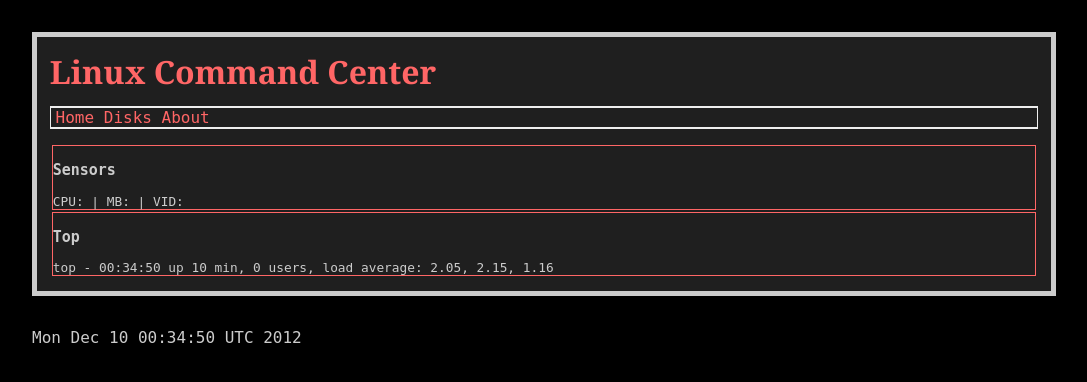
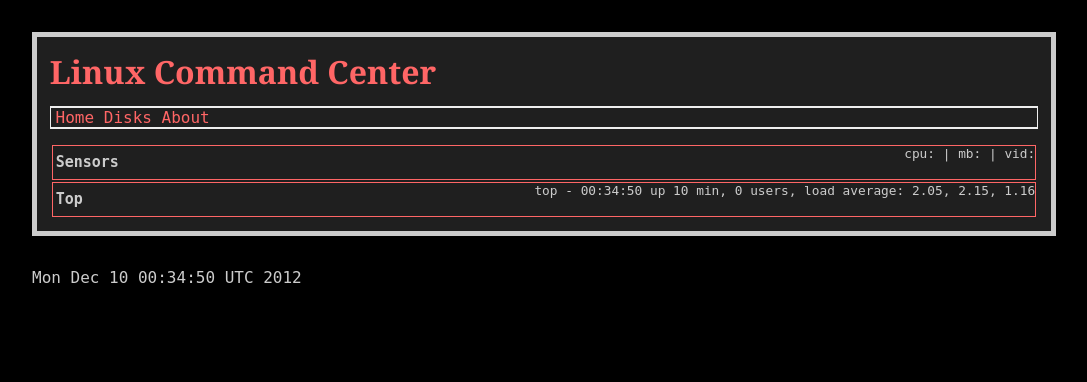
Before and after one commit to johntcaldas/CommandCenter, a Flask app: template templates/main.html in a window 1280 px wide. Shown: the top 382 px of the page, without its empty margins (96-1183 px from the left). Run offline with Flask 2, Linux system fonts and the light colour scheme; the template is opened without the code that fills it, so the values that code supplies are empty; some libraries are stand-ins or nearby versions.

Commit message:
Float the header data snippets to the right.

```diff
--- a/static/js/sensors.js
+++ b/static/js/sensors.js
@@ -43,9 +43,9 @@ function Home() {
     this.placeSensorDataOnPage = function() {
 
         // Create the clickable header.
-        m_sensorHeaderDiv.html("CPU: " + "<span class=green>" + m_sensorData['cpu_temp'] + "</span> | " +
-            " MB: " + "<span class=green>" + m_sensorData['mb_temp'] + "</span> | " +
-            " VID: " + "<span class=green>" + m_sensorData['vid_temp'] + "</span>");
+        m_sensorHeaderDiv.html("cpu: " + "<span class=green>" + m_sensorData['cpu_temp'] + "</span> | " +
+            " mb: " + "<span class=green>" + m_sensorData['mb_temp'] + "</span> | " +
+            " vid: " + "<span class=green>" + m_sensorData['vid_temp'] + "</span>");
 
 
         // Create the div the expands and appears when you click the header.
--- a/static/style.css
+++ b/static/style.css
@@ -48,18 +48,6 @@ footer {
     color: #CCCCCC;
 }
 
-div.contentContainer {
-    border: 1px solid #FF6666;
-    margin: 2px;
-    color: #CCCCCC;
-    font-size: .8em;
-}
-
-span.green {
-    color: #4DFFFF;
-}
-
-span.contentContainer { color: #4DFFFF}
 
 
 /******************
@@ -83,11 +71,46 @@ span.contentContainer { color: #4DFFFF}
 #navcontainer ul li a { text-decoration: none; }
 
 
-/******************
-* Home            *
-******************/
+
+/*********************
+* Content Containers *
+*********************/
+
+div.contentContainer {
+    border: 1px solid #FF6666;
+    margin: 2px;
+    color: #CCCCCC;
+    font-size: .8em;
+}
+
+span.green {
+    color: #4DFFFF;
+}
+
+span.contentContainer { color: #4DFFFF}
+
+
 .clickable {
     cursor: pointer;
+}
+
+.clickable h3 {
+    padding: .5em .5em .5em .2em;
+    margin: 0 0 0 0;
+    float: left;
+}
+
+.contentHeader {
+    float: right;
+}
+
+.contentFull {
+
+}
+
+.clear {
+    clear:both;
+    font-size:0px;
 }
 
 #topTable_filter input {
--- a/templates/main.html
+++ b/templates/main.html
@@ -7,9 +7,10 @@
 <div id="sensorData" class="contentContainer">
     <div id="sensorsClickableDiv" class="clickable">
         <h3>Sensors</h3>
-        <div id="sensorDataHeader"></div>
+        <div id="sensorDataHeader" class="contentHeader"></div>
+        <div class="clear">&nbsp;</div>
     </div>
-    <div id="sensorDataFull">
+    <div id="sensorDataFull" class="contentFull">
 
     </div>
 </div>
@@ -22,9 +23,10 @@
 <div id="topData" class="contentContainer">
     <div id="topClickableDiv" class="clickable">
         <h3>Top</h3>
-        <div id="topDataHeader"></div>
+        <div id="topDataHeader" class="contentHeader"></div>
+        <div class="clear">&nbsp;</div>
     </div>
-    <div id="topDataFull">
+    <div id="topDataFull" class="contentFull">
         <table id="topTable">
             <thead>
             </thead>
```
